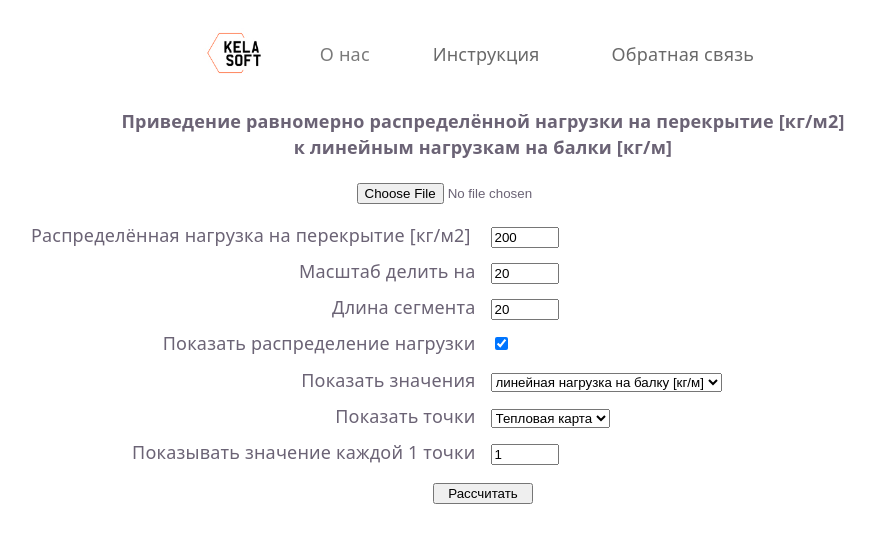
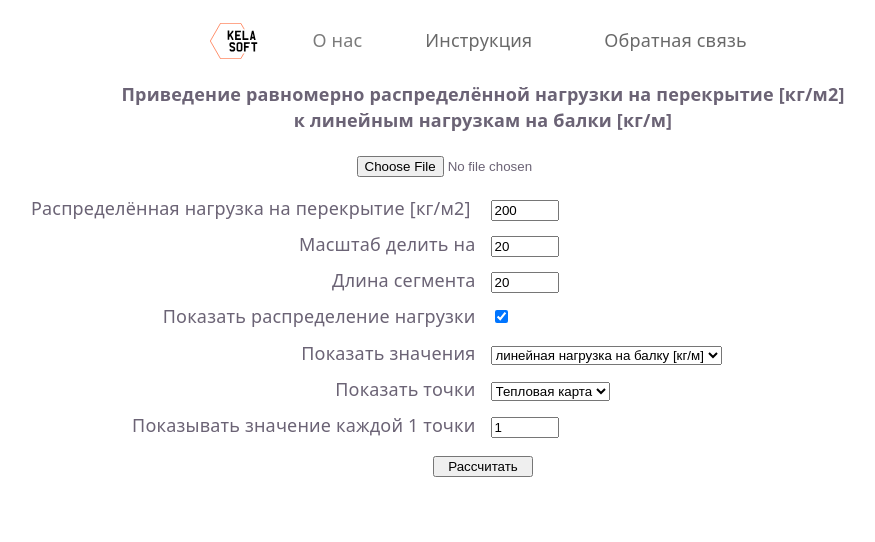
Before and after one commit to losslessring/load_calculation, a React (Vite) app: page / in a window 1280 px wide. Shown: the top 542 px of the page, without its empty margins (157-1032 px from the left). Built offline with nearby package versions, Linux system fonts and the light colour scheme.

Commit message:
Changed image to svg

```diff
--- a/src/App.tsx
+++ b/src/App.tsx
@@ -142,7 +142,7 @@ function App() {
                     <a href="https://kela.pro/" target="_blank">
                         <img
                             className="logo"
-                            src="/images/logo/kela_soft_logo.jpg"
+                            src="/images/logo/kela_soft_logo.svg"
                             alt="Kela logo"
                         />
                     </a>
--- a/src/index.css
+++ b/src/index.css
@@ -264,7 +264,7 @@ dialog {
 }
 
 .logo {
-    height: 3.5rem;
+    height: 2rem;
     width: auto;
     object-fit: contain;
     display: block;
```
Also changed, not shown: public/images/logo/kela_soft_logo.jpg (deleted), public/images/logo/kela_soft_logo.svg (added).
